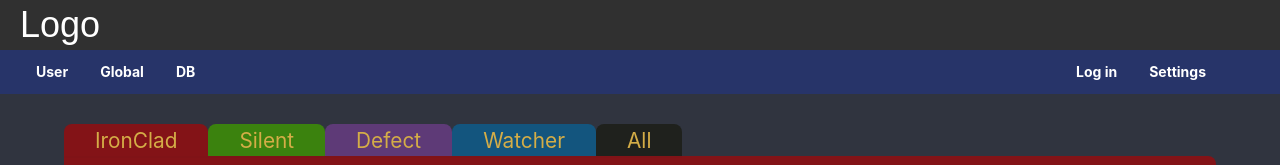
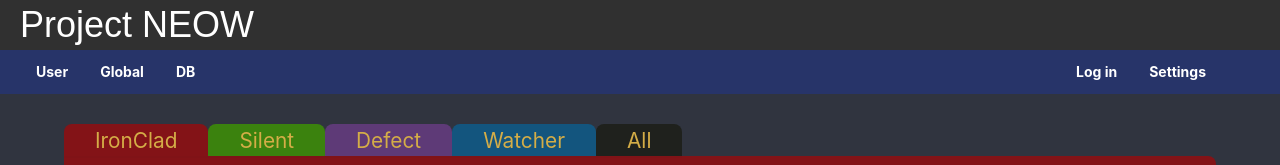
Before and after one commit to Alonier/class, a Next.js app: page /user in a window 1280 px wide. Shown: the top 165 px of the page. Built offline with nearby package versions, Linux system fonts and the light colour scheme; no server answers.

Commit message:
header a

```diff
--- a/src/components/commons/header/HeaderPresenter.js
+++ b/src/components/commons/header/HeaderPresenter.js
@@ -20,7 +20,9 @@ export default function HeaderUI(props) {
 
   return (
     <Header__Wrapper>
-      <Header__Logo>Logo</Header__Logo>
+      <Header__Logo
+        href="/"
+      >Project NEOW</Header__Logo>
       <Header__MenuContainer>
         {/* <Header__Menu>
           <Header__MenuElement>menu1</Header__MenuElement>
--- a/src/components/commons/header/HeaderStyles.js
+++ b/src/components/commons/header/HeaderStyles.js
@@ -8,7 +8,7 @@ export const Header__Wrapper = styled.div`
   flex-direction: column;
 `;
 
-export const Header__Logo = styled.div`
+export const Header__Logo = styled.a`
   width: 100%;
   height: 50px;
   padding-left: 20px;
```
